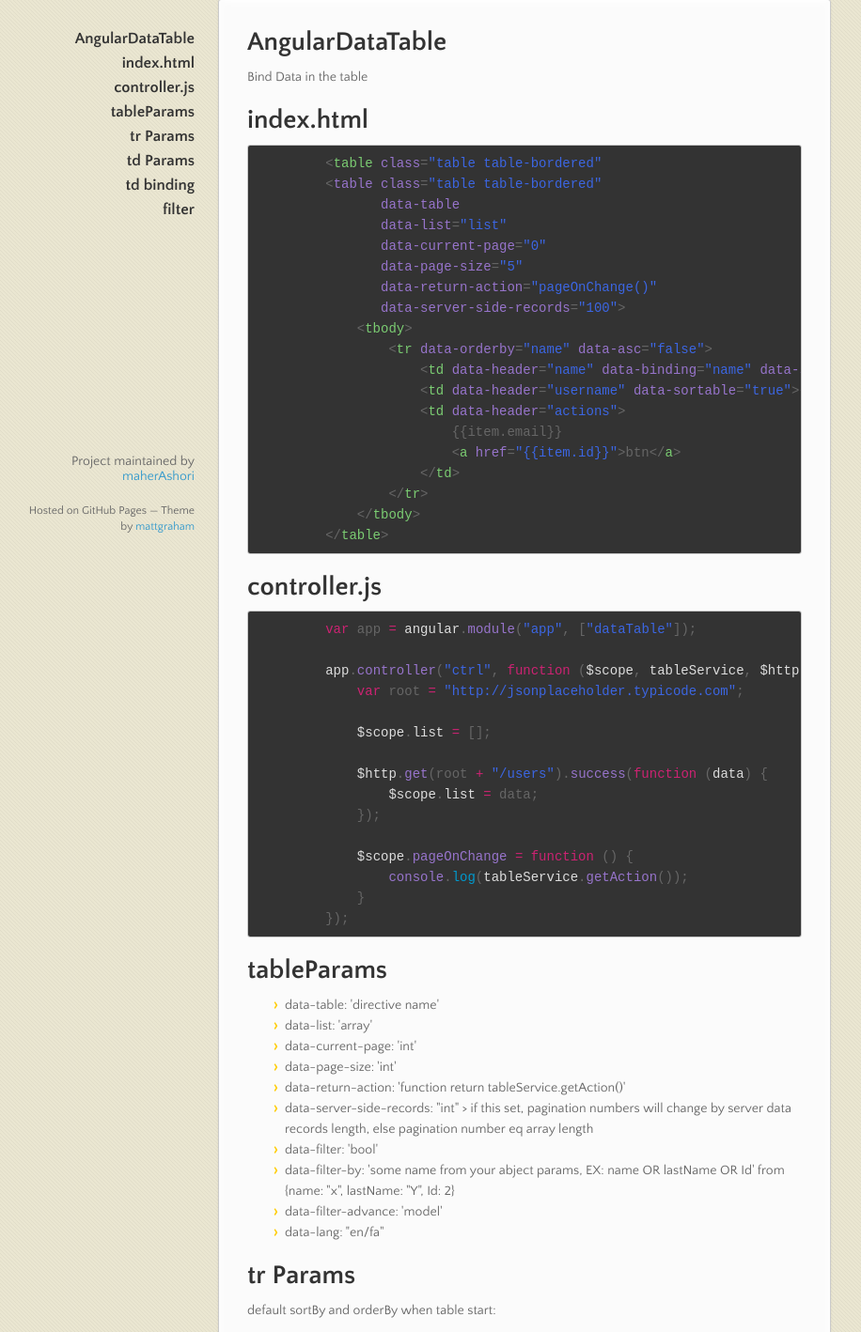
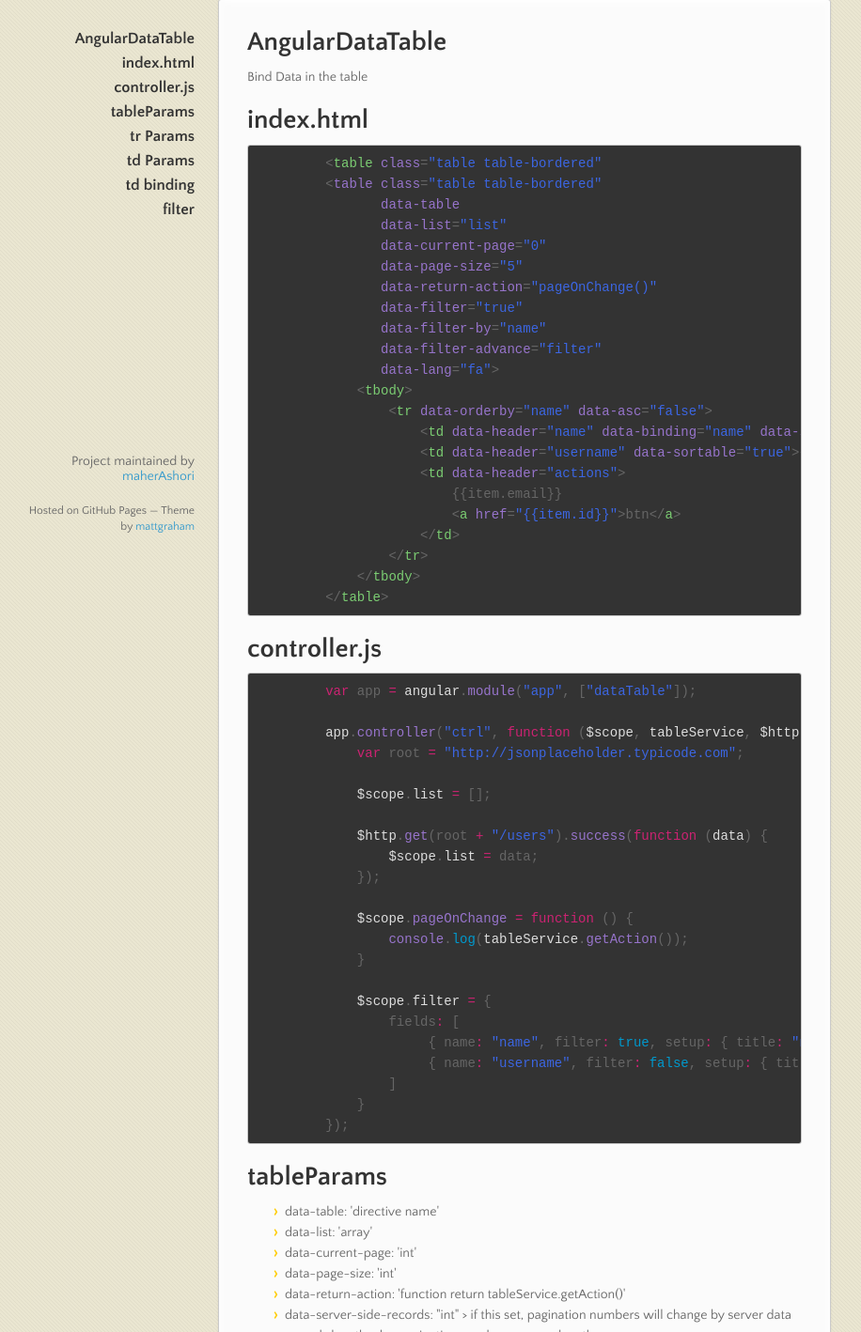
Before and after one commit to maherAshori/AngularDataTable, a plain HTML site: page index.html in a window 1280 px wide. Shown: the part 191-1609 px from the top of the page at 94% size, without its empty margins (83-999 px from the left). Drawn offline with nearby package versions, Linux system fonts and the light colour scheme.

```diff
--- a/index.html
+++ b/index.html
@@ -54,7 +54,10 @@
                <span class="pl-e">data-current-page</span>=<span class="pl-s"><span class="pl-pds">"</span>0<span class="pl-pds">"</span></span>
                <span class="pl-e">data-page-size</span>=<span class="pl-s"><span class="pl-pds">"</span>5<span class="pl-pds">"</span></span>
                <span class="pl-e">data-return-action</span>=<span class="pl-s"><span class="pl-pds">"</span>pageOnChange()<span class="pl-pds">"</span></span>
-               <span class="pl-e">data-server-side-records</span>=<span class="pl-s"><span class="pl-pds">"</span>100<span class="pl-pds">"</span></span>&gt;
+               <span class="pl-e">data-filter</span>=<span class="pl-s"><span class="pl-pds">"</span>true<span class="pl-pds">"</span></span>
+               <span class="pl-e">data-filter-by</span>=<span class="pl-s"><span class="pl-pds">"</span>name<span class="pl-pds">"</span></span>
+               <span class="pl-e">data-filter-advance</span>=<span class="pl-s"><span class="pl-pds">"</span>filter<span class="pl-pds">"</span></span>
+               <span class="pl-e">data-lang</span>=<span class="pl-s"><span class="pl-pds">"</span>fa<span class="pl-pds">"</span></span>&gt;
             &lt;<span class="pl-ent">tbody</span>&gt;
                 &lt;<span class="pl-ent">tr</span> <span class="pl-e">data-orderby</span>=<span class="pl-s"><span class="pl-pds">"</span>name<span class="pl-pds">"</span></span> <span class="pl-e">data-asc</span>=<span class="pl-s"><span class="pl-pds">"</span>false<span class="pl-pds">"</span></span>&gt;
                     &lt;<span class="pl-ent">td</span> <span class="pl-e">data-header</span>=<span class="pl-s"><span class="pl-pds">"</span>name<span class="pl-pds">"</span></span> <span class="pl-e">data-binding</span>=<span class="pl-s"><span class="pl-pds">"</span>name<span class="pl-pds">"</span></span> <span class="pl-e">data-sortable</span>=<span class="pl-s"><span class="pl-pds">"</span>true<span class="pl-pds">"</span></span>&gt;&lt;/<span class="pl-ent">td</span>&gt;
@@ -83,6 +86,13 @@
 
             <span class="pl-smi">$scope</span>.<span class="pl-en">pageOnChange</span> <span class="pl-k">=</span> <span class="pl-k">function</span> () {
                 <span class="pl-en">console</span>.<span class="pl-c1">log</span>(<span class="pl-smi">tableService</span>.<span class="pl-en">getAction</span>());
+            }
+
+            <span class="pl-smi">$scope</span>.<span class="pl-smi">filter</span> <span class="pl-k">=</span> {
+                fields<span class="pl-k">:</span> [
+                     { name<span class="pl-k">:</span> <span class="pl-s"><span class="pl-pds">"</span>name<span class="pl-pds">"</span></span>, filter<span class="pl-k">:</span> <span class="pl-c1">true</span>, setup<span class="pl-k">:</span> { title<span class="pl-k">:</span> <span class="pl-s"><span class="pl-pds">"</span>name<span class="pl-pds">"</span></span>, type<span class="pl-k">:</span> <span class="pl-s"><span class="pl-pds">"</span>text<span class="pl-pds">"</span></span> } },
+                     { name<span class="pl-k">:</span> <span class="pl-s"><span class="pl-pds">"</span>username<span class="pl-pds">"</span></span>, filter<span class="pl-k">:</span> <span class="pl-c1">false</span>, setup<span class="pl-k">:</span> { title<span class="pl-k">:</span> <span class="pl-s"><span class="pl-pds">"</span>username<span class="pl-pds">"</span></span>, type<span class="pl-k">:</span> <span class="pl-s"><span class="pl-pds">"</span>text<span class="pl-pds">"</span></span> } }
+                ]
             }
         });</pre></div>
 
```
Also changed, not shown: params.json (+1 -1 lines).
